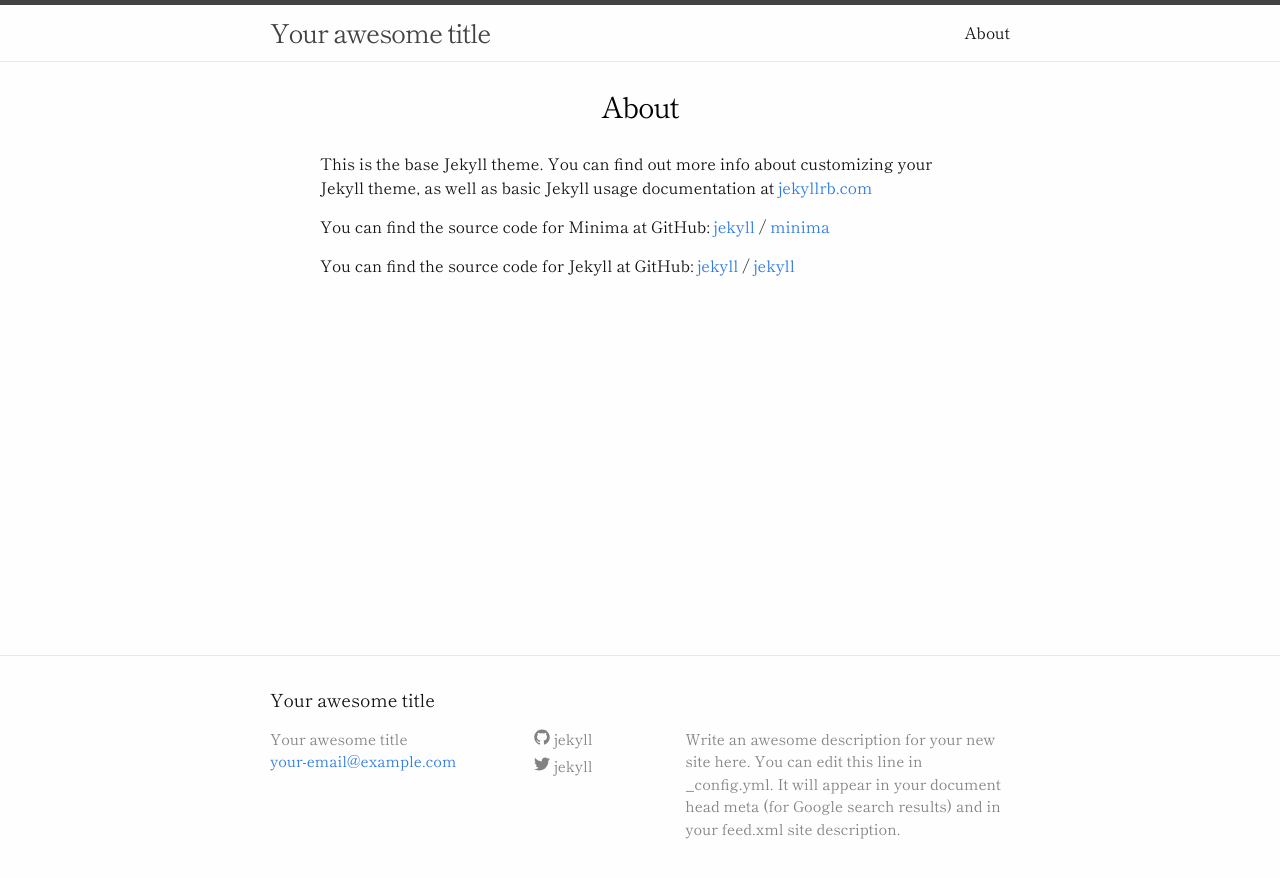
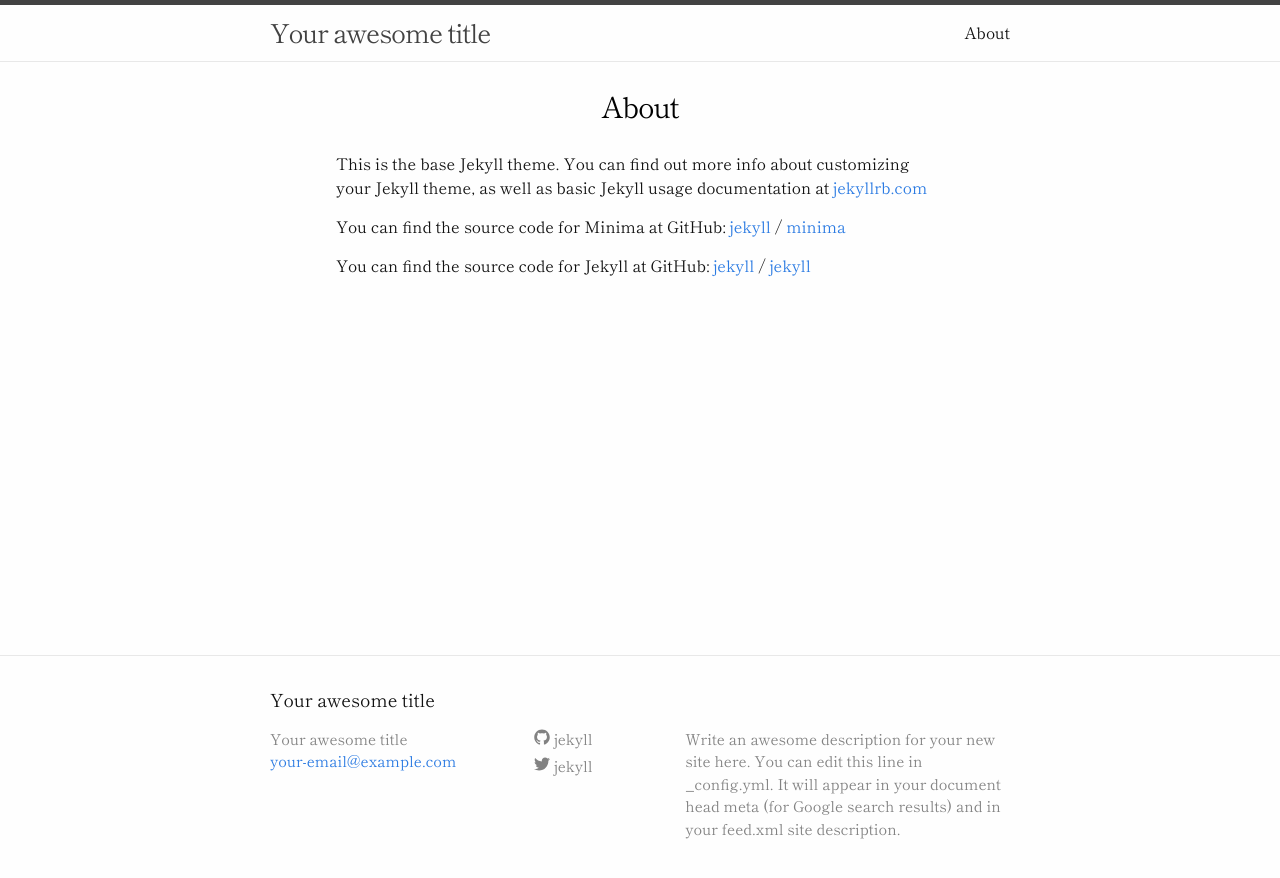
Before and after one commit to njargon/njargon.github.io, a Jekyll site: the page built from about.markdown, in a window 1280 px wide. Shown: the top 878 px of the page. Built offline with Jekyll 4.4.1, drawn with Linux system fonts in a browser that asks for light colours.

Commit message:
vault backup: 2025-04-03 00:01:59

```diff
--- a/assets/main.scss
+++ b/assets/main.scss
@@ -20,8 +20,8 @@ body {
 
 .post .post-content {
   margin: 0 auto;
-  padding: 0 1.8rem;
-  max-width: 40rem;
+  padding: 0 2rem;
+  max-width: 38rem;
 }
 
 .post .post-content h2 {
```
